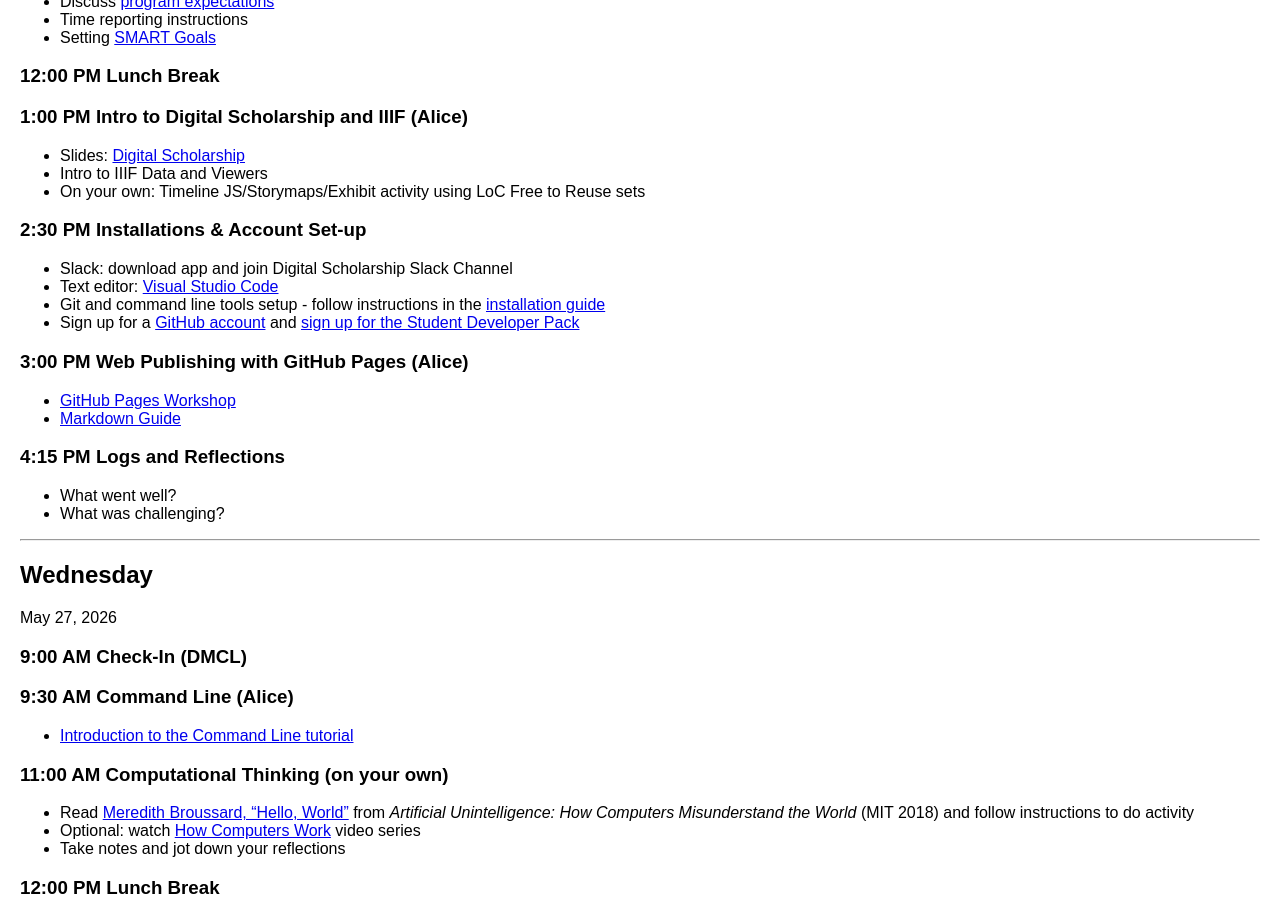
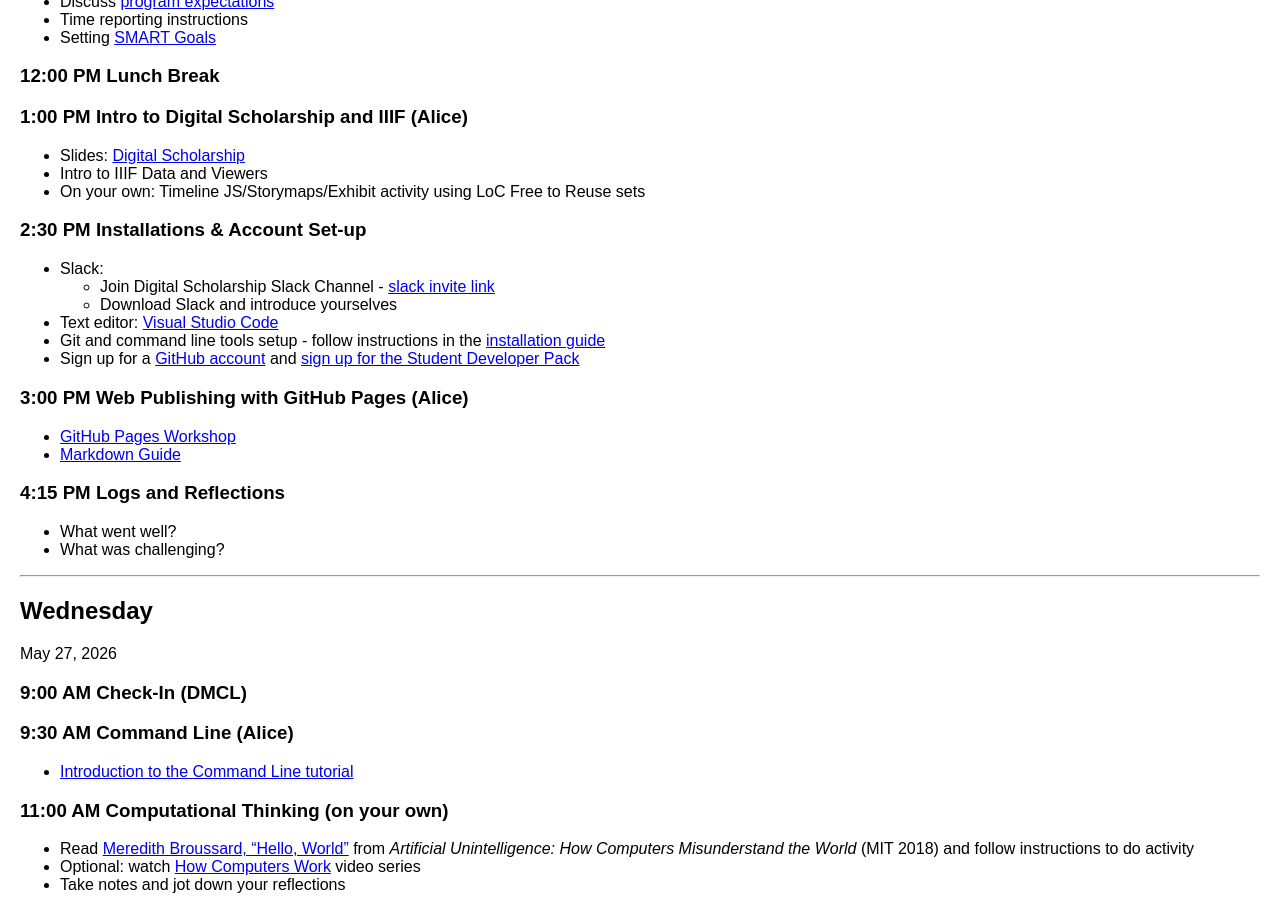
Before and after one commit to digbmc/dssf-syll, a Jekyll site: the page built from _weeks/01-intro.md, in a window 1280 px wide and 900 px high, scrolled down 912 px. Built offline with Jekyll 4.4.1, drawn with Linux system fonts in a browser that asks for light colours.

Commit message:
updates added slack invite

```diff
--- a/_weeks/01-intro.md
+++ b/_weeks/01-intro.md
@@ -50,10 +50,13 @@
 
 ### 2:30 PM Installations & Account Set-up
 
-- Slack: download app and join Digital Scholarship Slack Channel
+- Slack:
+  - Join Digital Scholarship Slack Channel - [slack invite link](https://join.slack.com/t/ds-bmc/shared_invite/zt-3ymk4al47-EIF4WljwOrXipnO3VebYlw)
+  - Download Slack and introduce yourselves
 - Text editor: [Visual Studio Code](https://code.visualstudio.com/)
 - Git and command line tools setup - follow instructions in the [installation guide](../resources/installation)
 - Sign up for a [GitHub account](https://github.com/) and [sign up for the Student Developer Pack](https://education.github.com/pack)
+
 <!-- - Sign up for ACCESS? -->
 
 ### 3:00 PM Web Publishing with GitHub Pages (Alice)
```
